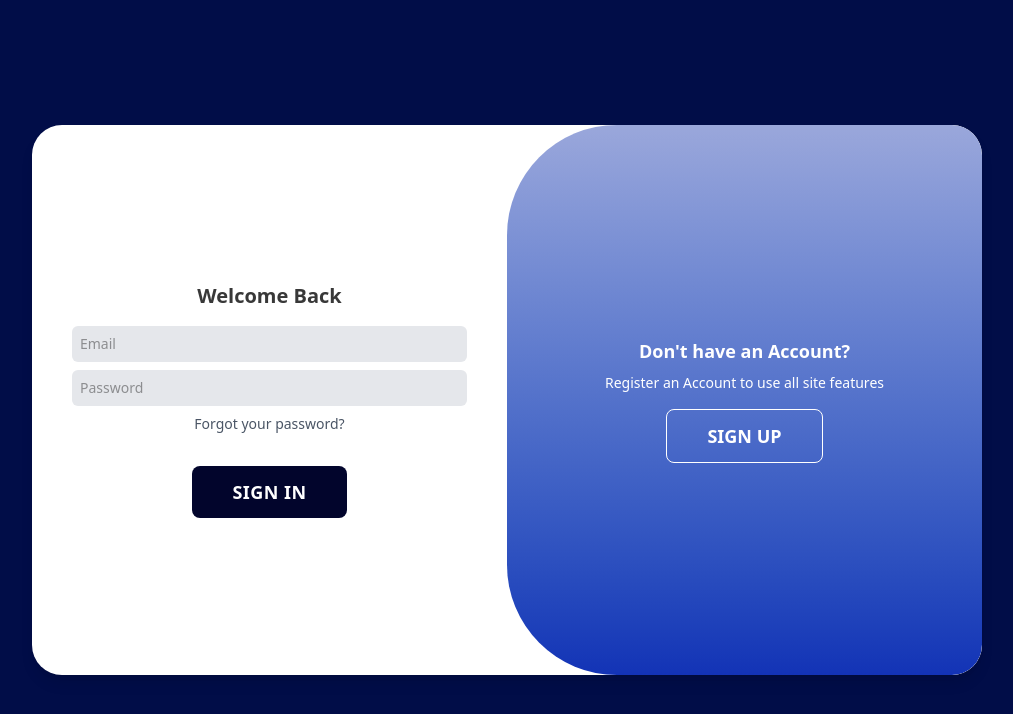
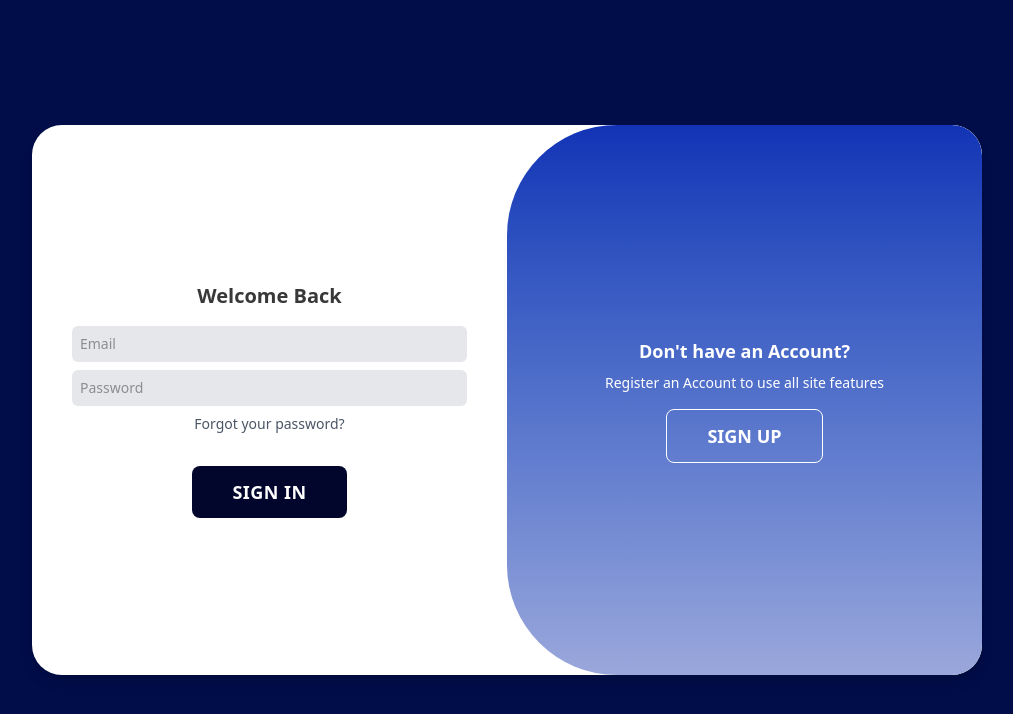
Before and after one commit to Kubayi-ND/user-aunthentication, a React (Vite) app: page / in a window 1280 px wide. Shown: the top 714 px of the page, without its empty margins (133-1146 px from the left). Built offline with nearby package versions, Linux system fonts and the light colour scheme.

Commit message:
finished translation toggle animation

```diff
--- a/pages/Login.tsx
+++ b/pages/Login.tsx
@@ -5,13 +5,13 @@ export const Login = () => {
 
   return (
     <div className="flex items-center justify-center h-screen bg-[#010d48]">
-      <div className="relative w-[350px] md:w-[950px] h-[550px] rounded-[30px] overflow-hidden shadow-lg bg-white">
+      <div className="relative  md:w-[950px] h-[550px] rounded-[30px] overflow-hidden shadow-lg bg-white">
         {/* Sign Up Form */}
         <div
           className={`absolute top-0 left-0 w-1/2 h-full flex flex-col items-center justify-center px-10 text-center transition-all duration-700 ${
             isSignUp
-              ? "translate-x-0 opacity-100 z-10"
-              : "-translate-x-full opacity-0 z-0"
+              ? "translate-x-full opacity-100 z-10"
+              : "-translate-x-0 opacity-0 z-0"
           }`}
         >
           <form className="flex flex-col items-center justify-center w-full">
@@ -100,7 +100,7 @@ export const Login = () => {
             isSignUp ? "-translate-x-full" : "translate-x-0"
           }`}
         >
-          <div className={`absolute top-0 left-0 w-full h-full bg-gradient-to-t from-[#1333b6] to-[#9aa7db] text-white flex flex-col items-center justify-center p-6 transition-all duration-700  ${isSignUp ?"rounded-r-[110px] rounded-l-[30px]": "rounded-l-[110px] rounded-r-[30px]"}`}>
+          <div className={`absolute top-0 left-0 w-full h-full bg-gradient-to-t from-[#9aa7db] to-[#1333b6] text-white flex flex-col items-center justify-center p-6 transition-all duration-700  ${isSignUp ?"rounded-r-[110px] rounded-l-[30px]": "rounded-l-[110px] rounded-r-[30px]"}`}>
             {isSignUp ? (
               <>
                 <h1 className="text-lg font-bold">Already have an Account?</h1>
```
